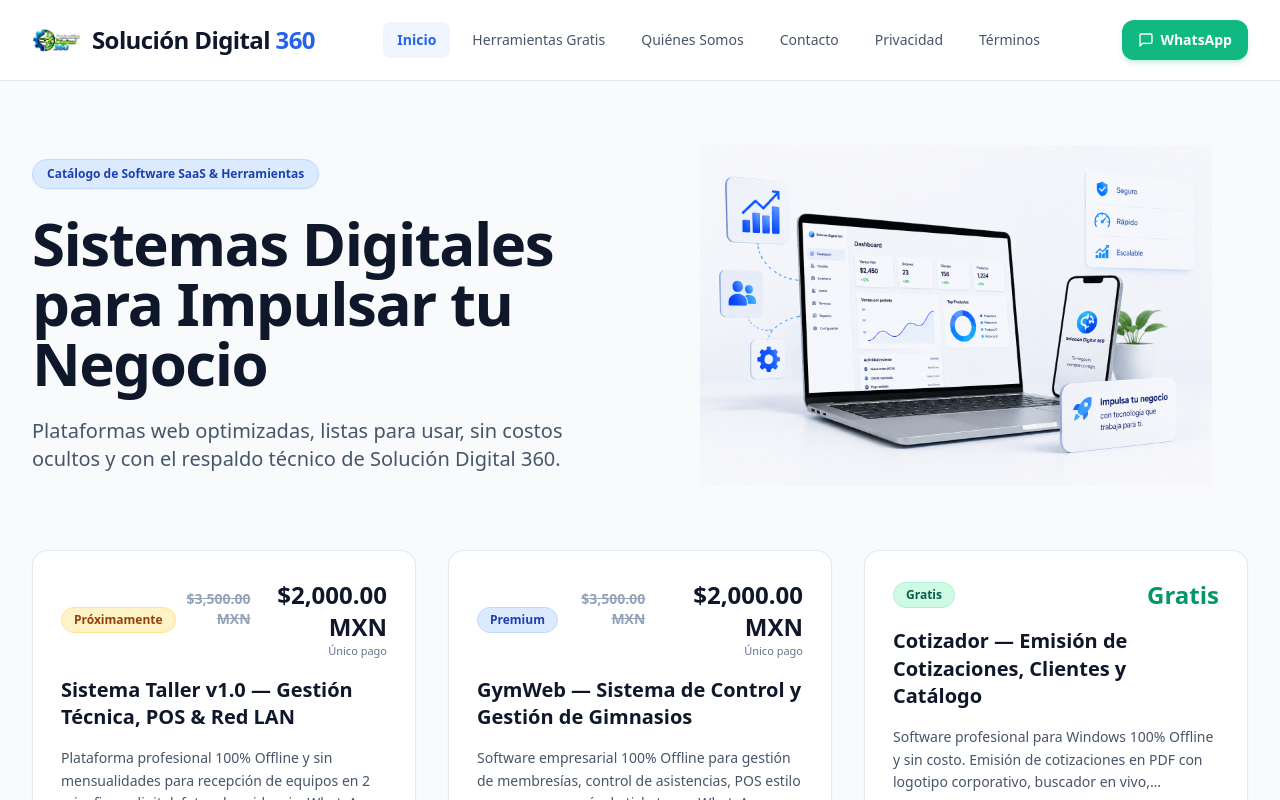
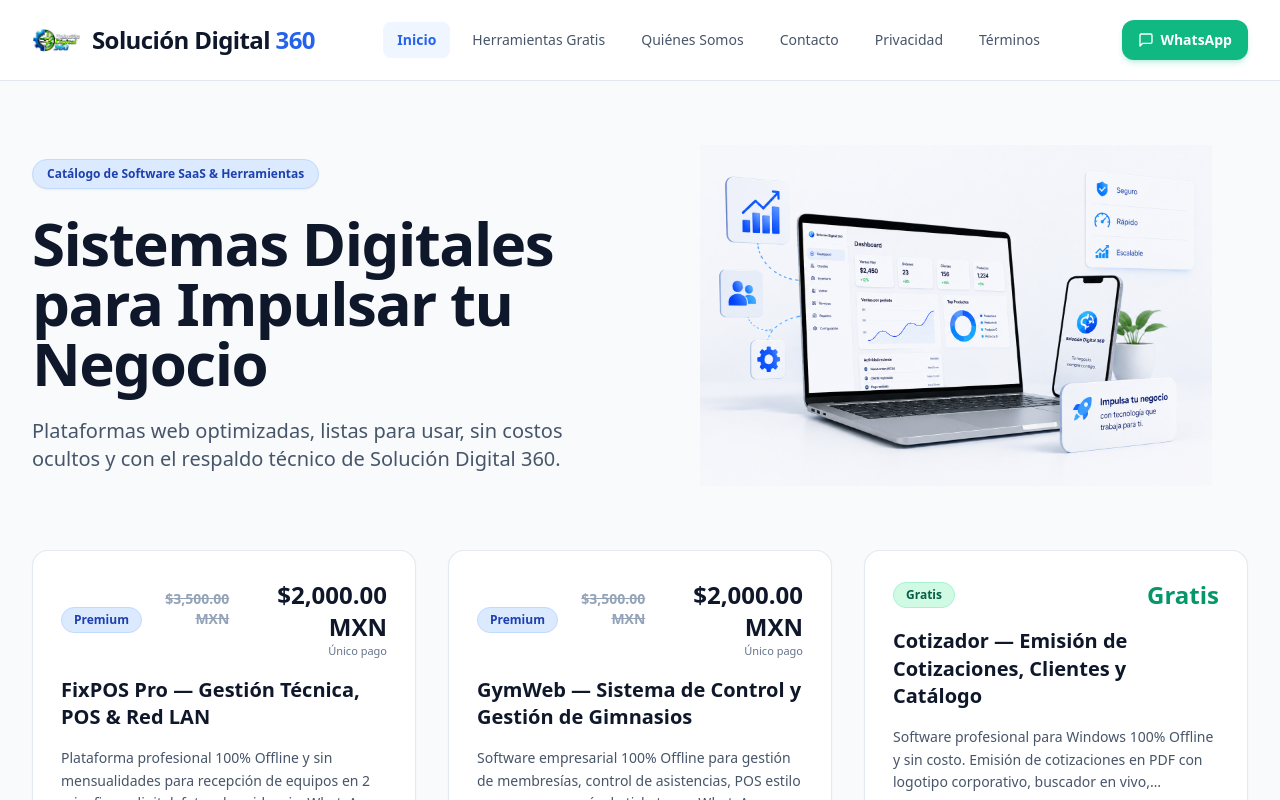
Before and after one commit to victorhernandez-art/SolucionDigital360, a Next.js app: page / in a window 1280 px wide. Shown: the top 800 px of the page. Built offline with nearby package versions, Linux system fonts and the light colour scheme.

Commit message:
feat(fixpos): activar FixPOS Pro en catalogo y renombrar sistema taller

```diff
--- a/app/sistemas/[slug]/page.tsx
+++ b/app/sistemas/[slug]/page.tsx
@@ -237,7 +237,7 @@
           <section className="space-y-6">
             <div className="text-center max-w-2xl mx-auto space-y-2">
               <h2 className="text-2xl sm:text-3xl font-extrabold text-slate-900 tracking-tight">
-                ¿Por qué los Talleres Eligen Sistema Taller v1.0?
+                ¿Por qué los Centros Técnicos Eligen FixPOS Pro?
               </h2>
               <p className="text-slate-600 text-sm sm:text-base">
                 Compara el método manual de notas de papel frente a la automatización digital completa.
@@ -271,11 +271,11 @@
                 </ul>
               </div>
 
-              {/* Tarjeta 2: Con Sistema Taller v1.0 */}
+              {/* Tarjeta 2: Con FixPOS Pro */}
               <div className="bg-emerald-50/70 border border-emerald-200 rounded-2xl p-6 sm:p-8 space-y-4">
                 <div className="flex items-center gap-2 text-emerald-900 font-bold text-lg">
                   <CheckCircle2 className="w-6 h-6 text-emerald-600 shrink-0" />
-                  <span>Con Sistema Taller v1.0 (Digital 360)</span>
+                  <span>Con FixPOS Pro (Digital 360)</span>
                 </div>
                 <ul className="space-y-3 text-slate-700 text-sm">
                   <li className="flex items-start gap-2.5">
--- a/components/CurrencySelector.tsx
+++ b/components/CurrencySelector.tsx
@@ -40,7 +40,7 @@
   isGym?: boolean;
 }
 
-export default function CurrencySelector({ systemName = 'Sistema Taller v1.0', isGym = false }: CurrencySelectorProps) {
+export default function CurrencySelector({ systemName = 'FixPOS Pro', isGym = false }: CurrencySelectorProps) {
   const [selected, setSelected] = useState<CountryCurrency>(supportedCountries[0]); // México por defecto
   const [isOpen, setIsOpen] = useState<boolean>(false);
 
--- a/components/DemoDownloadButton.tsx
+++ b/components/DemoDownloadButton.tsx
@@ -34,7 +34,7 @@
   };
 
   const whatsappDemoMsg = encodeURIComponent(
-    "Hola, quisiera solicitar el enlace directo del Instalador Demo del Sistema Taller v1.0 para realizar mis 5 pruebas de servicio e impresión de tickets."
+    "Hola, quisiera solicitar el enlace directo del Instalador Demo de FixPOS Pro para realizar mis 5 pruebas de servicio e impresión de tickets."
   );
   const whatsappDemoUrl = `https://wa.me/529611209361?text=${whatsappDemoMsg}`;
 
@@ -50,7 +50,7 @@
             <Zap className="w-3.5 h-3.5" /> Probar Gratis sin Compromiso
           </div>
           <h3 className="text-2xl sm:text-3xl font-extrabold text-white tracking-tight">
-            Descarga el Instalador Demo Oficial de Sistema Taller v1.0
+            Descarga el Instalador Demo Oficial de FixPOS Pro
           </h3>
           <p className="text-slate-300 text-sm sm:text-base">
             Evalúa el software directamente en tu computadora antes de adquirir la licencia.
--- a/components/LanAndRolesSection.tsx
+++ b/components/LanAndRolesSection.tsx
@@ -43,7 +43,7 @@
         </div>
 
         <p className="text-slate-600 text-sm sm:text-base leading-relaxed">
-          <strong className="text-slate-900 font-bold">Sistema Taller v1.0</strong> incluye un servidor web integrado que permite a técnicos y recepcionistas utilizar sus teléfonos inteligentes (Android / iPhone), tablets o computadoras secundarias (PC / Laptops) dentro del taller sin instalar programas adicionales.
+          <strong className="text-slate-900 font-bold">FixPOS Pro</strong> incluye un servidor web integrado que permite a técnicos y recepcionistas utilizar sus teléfonos inteligentes (Android / iPhone), tablets o computadoras secundarias (PC / Laptops) dentro del taller sin instalar programas adicionales.
         </p>
 
         {/* Pasos Numerados de Conexión LAN en Tarjetas Blancas Limpias */}
--- a/components/ScreenshotShowcase.tsx
+++ b/components/ScreenshotShowcase.tsx
@@ -142,7 +142,7 @@
             Demostración Interactiva Automática
           </div>
           <h2 className="text-2xl sm:text-3xl font-extrabold text-slate-900 tracking-tight">
-            Explora la Interfaz de Sistema Taller v1.0
+            Explora la Interfaz de FixPOS Pro
           </h2>
         </div>
 
@@ -251,7 +251,7 @@
                 <div className="w-3 h-3 rounded-full bg-amber-500" />
                 <div className="w-3 h-3 rounded-full bg-emerald-500" />
                 <span className="ml-2 text-xs font-mono text-slate-300 truncate max-w-[200px] sm:max-w-none">
-                  Sistema Taller v1.0 — {currentSlide.title}
+                  FixPOS Pro — {currentSlide.title}
                 </span>
               </div>
               <span className="text-[11px] text-indigo-300 font-semibold bg-indigo-900/60 px-2.5 py-0.5 rounded-md flex items-center gap-1 border border-indigo-500/30">
--- a/components/SupportedCategories.tsx
+++ b/components/SupportedCategories.tsx
@@ -90,7 +90,7 @@
           Diseñado para Todo Tipo de Talleres de Reparación
         </h2>
         <p className="text-slate-600 text-sm sm:text-base leading-relaxed">
-          Ya sea que repares smartphones, computadoras, consolas o línea blanca, <strong className="text-slate-900 font-semibold">Sistema Taller v1.0</strong> incluye las categorías y plantillas de diagnóstico para tu negocio.
+          Ya sea que repares smartphones, computadoras, consolas o línea blanca, <strong className="text-slate-900 font-semibold">FixPOS Pro</strong> incluye las categorías y plantillas de diagnóstico para tu negocio.
         </p>
       </div>
 
--- a/data/sistemas.ts
+++ b/data/sistemas.ts
@@ -23,13 +23,13 @@
 export const sistemas: Sistema[] = [
   {
     slug: "sistema-gestion-tecnicos",
-    nombre: "Sistema Taller v1.0 — Gestión Técnica, POS & Red LAN",
+    nombre: "FixPOS Pro — Gestión Técnica, POS & Red LAN",
     precio: "$2,000.00 MXN",
     precioAnterior: "$3,500.00 MXN",
     descripcionCorta: "Plataforma profesional 100% Offline y sin mensualidades para recepción de equipos en 2 min, firma digital, fotos de evidencia, WhatsApp Web embebido, etiquetas con código de barras y Punto de Venta (POS).",
     videoYoutubeId: "dQw4w9WgXcQ",
     canalYoutubeUrl: "https://www.youtube.com/@Soluci%C3%B3nDigital360",
-    problemaQueResuelve: "Los centros de servicio técnico sufren pérdidas financieras y desorden en mostrador por tickets de papel extraviados, reclamos por fallas/rayones previos no documentados, falta de control en refacciones y cobros mensuales excesivos de software en la nube. Sistema Taller v1.0 soluciona el caos automatizando la recepción en 4 pasos con patrón de desbloqueo, firma digital táctil, evidencias fotográficas, notificaciones por WhatsApp en 1 clic, impresión de etiquetas térmicas con Código de Barras (Code 128) y un arqueo exacto de caja chica en red local sin depender de internet.",
+    problemaQueResuelve: "Los centros de servicio técnico sufren pérdidas financieras y desorden en mostrador por tickets de papel extraviados, reclamos por fallas/rayones previos no documentados, falta de control en refacciones y cobros mensuales excesivos de software en la nube. FixPOS Pro soluciona el caos automatizando la recepción en 4 pasos con patrón de desbloqueo, firma digital táctil, evidencias fotográficas, notificaciones por WhatsApp en 1 clic, impresión de etiquetas térmicas con Código de Barras (Code 128) y un arqueo exacto de caja chica en red local sin depender de internet.",
     funciones: [
       "Recepción ultrarrápida en 2 minutos: Búsqueda predictiva de cliente, tipo de equipo, marca, modelo y número de serie/IMEI.",
       "Seguridad del dispositivo: Patrón de desbloqueo táctil interactivo (3x3) y registro cifrado de contraseña/PIN de pantalla.",
@@ -53,7 +53,7 @@
     faq: [
       {
         pregunta: "¿Puedo usar el sistema si se va la señal de Internet en mi colonia?",
-        respuesta: "Sí, 100%. Sistema Taller es una aplicación completamente offline con base de datos nativa SQLite en tu computadora. El sistema seguirá funcionando a la perfección para recibir equipos, imprimir tickets y cobrar en el POS sin internet."
+        respuesta: "Sí, 100%. FixPOS Pro es una aplicación completamente offline con base de datos nativa SQLite en tu computadora. El sistema seguirá funcionando a la perfección para recibir equipos, imprimir tickets y cobrar en el POS sin internet."
       },
       {
         pregunta: "¿Qué pasa si quiero usar el sistema en varias computadoras o celulares dentro del mismo taller?",
@@ -73,7 +73,7 @@
       }
     ],
     esGratis: false,
-    proximamente: true
+    proximamente: false
   },
   {
     slug: "sistema-gestion-gimnasios",
```
Also changed, not shown: 2 other files (tests, documents, lock files or other folders).
